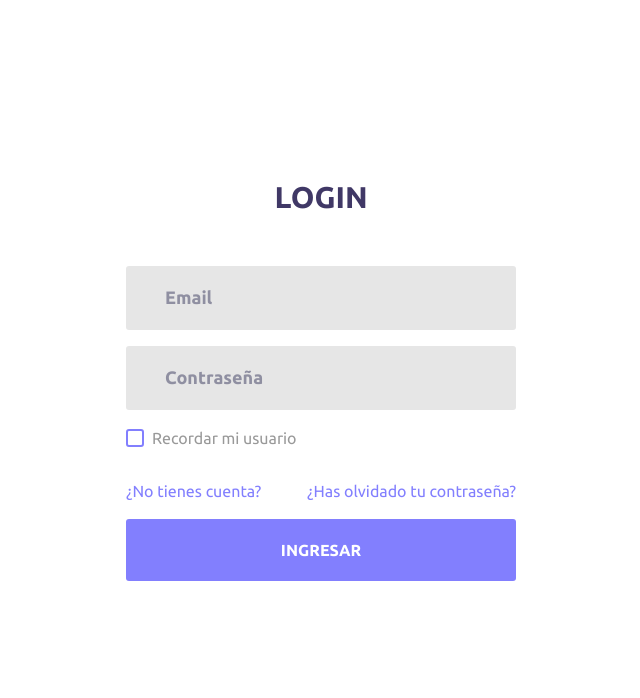
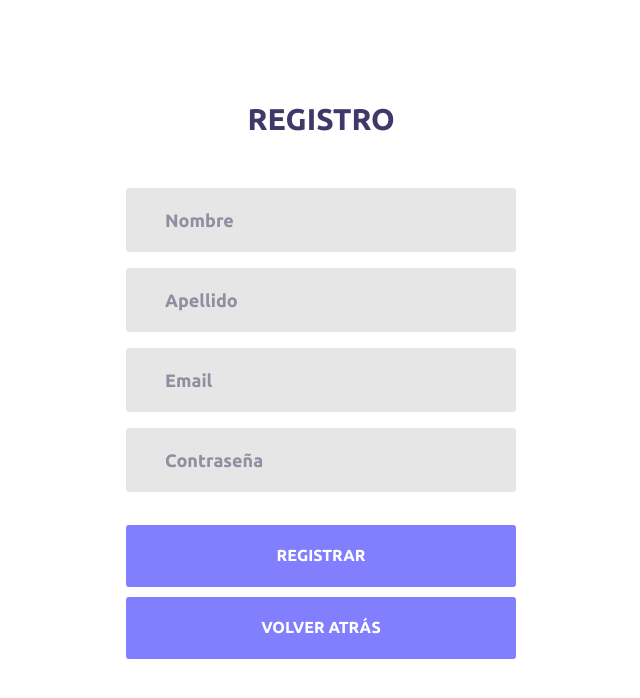
Before and after one commit to MatiasCL96/seis-mapa, an Angular app: page /register in a window 1280 px wide. Shown: the top 698 px of the page, without its empty margins (319-959 px from the left). Built offline with nearby package versions, Linux system fonts and the light colour scheme.

Commit message:
routes-login-register

```diff
--- a/src/app/app.component.html
+++ b/src/app/app.component.html
@@ -1 +1 @@
-<app-login></app-login>
+<router-outlet></router-outlet>
--- a/src/app/components/login/login.component.html
+++ b/src/app/components/login/login.component.html
@@ -1,4 +1,4 @@
-<div class="limiter">
+<div class="limiter animated fadeIn">
     <div class="container-login100">
         <div class="wrap-login100 p-t-50 p-b-90">
             <form class="login100-form validate-form flex-sb flex-w">
--- a/src/app/components/recovery/recovery.component.html
+++ b/src/app/components/recovery/recovery.component.html
@@ -1 +1,19 @@
-<p>recovery works!</p>
+<div class="limiter animated fadeIn">
+    <div class="container-login100">
+        <div class="wrap-login100 p-t-50 p-b-90">
+            <form class="login100-form validate-form flex-sb flex-w">
+                <span class="login100-form-title p-b-51">
+                    Recuperar Contraseña
+                </span>
+                <p class="font-weight-bold">Ingresa tus datos para recuperar la contraseña</p>
+                <div class="wrap-input100 m-b-16">
+                    <input class="input100" type="text" placeholder="Nombre" required>
+                    <span class="focus-input100"></span>
+                </div>
+            </form>
+            <button class="login100-form-btn m-t-10" routerLink="/login">
+                Volver Atrás
+            </button>
+        </div>
+    </div>
+</div>
--- a/src/app/components/register/register.component.html
+++ b/src/app/components/register/register.component.html
@@ -1 +1,35 @@
-<p>register works!</p>
+<div class="limiter animated fadeIn">
+    <div class="container-login100">
+        <div class="wrap-login100 p-t-50 p-b-90">
+            <form class="login100-form validate-form flex-sb flex-w">
+                <span class="login100-form-title p-b-51">
+                    Registro
+                </span>
+                <div class="wrap-input100 m-b-16">
+                    <input class="input100" type="text" placeholder="Nombre" required>
+                    <span class="focus-input100"></span>
+                </div>
+                <div class="wrap-input100 m-b-16">
+                    <input class="input100" type="text" placeholder="Apellido" required>
+                    <span class="focus-input100"></span>
+                </div>
+                <div class="wrap-input100 m-b-16">
+                    <input class="input100" type="text" name="email" placeholder="Email" required>
+                    <span class="focus-input100"></span>
+                </div>
+                <div class="wrap-input100 m-b-16" data-validate="Password is required">
+                    <input class="input100" type="password" name="pass" placeholder="Contraseña" required>
+                    <span class="focus-input100"></span>
+                </div>
+                <div class="container-login100-form-btn m-t-17">
+                    <button class="login100-form-btn" type="submit">
+                        Registrar
+                    </button>
+                </div>
+            </form>
+            <button class="login100-form-btn m-t-10" routerLink="/login">
+                Volver Atrás
+            </button>
+        </div>
+    </div>
+</div>
--- a/src/styles.css
+++ b/src/styles.css
@@ -1 +1,28 @@
-/* You can add global styles to this file, and also import other style files */
+/* Animaciones */
+
+.animated {
+    -webkit-animation-duration: 1s;
+    animation-duration: 1s;
+    -webkit-animation-fill-mode: both;
+    animation-fill-mode: both;
+}
+
+.fast {
+    -webkit-animation-duration: 0.4s;
+    animation-duration: 0.4s;
+    -webkit-animation-fill-mode: both;
+    animation-fill-mode: both;
+}
+
+@keyframes fadeIn {
+    from {
+        opacity: 0;
+    }
+    to {
+        opacity: 1;
+    }
+}
+
+.fadeIn {
+    animation-name: fadeIn;
+}
```
Also changed, not shown: src/app/app-routing.module.ts (+4 -4 lines).
